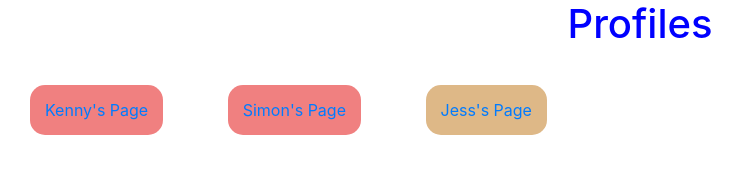
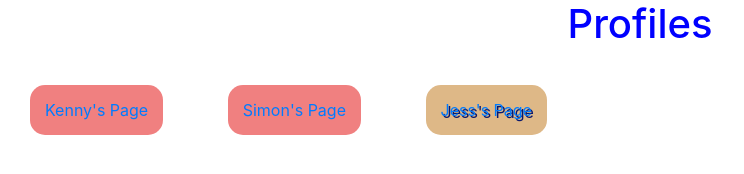
Before and after one commit to UW-Culture-Project/Profiles, a plain HTML site: page index.html in a window 1280 px wide. Shown: the whole page, without its empty margins (0-744 px from the left). Drawn offline with nearby package versions, Linux system fonts and the light colour scheme.

Commit message:
add shadow button

```diff
--- a/index.css
+++ b/index.css
@@ -13,6 +13,10 @@
   border-radius: 15px;
 }
 
+.shadowTextBtn {
+  text-shadow: 2px 2px #09186d;
+}
+
 #kennysBtn {
   background-color: lightcoral;
 }
--- a/index.html
+++ b/index.html
@@ -17,7 +17,7 @@
 
     <a class="profileBtn" id="kennysBtn" href="./Kenny/index.html">Kenny's Page</a>
     <a class="profileBtn" id="kennysBtn" href="./Simon/index.html">Simon's Page</a>
-    <a class="profileBtn" id="jessBtn" href="./Jess/index.html">Jess's Page</a>
+    <a class="profileBtn shadowTextBtn" id="jessBtn" href="./Jess/index.html">Jess's Page</a>
 
     <!-- Optional JavaScript -->
     <!-- jQuery first, then Popper.js, then Bootstrap JS -->
```
